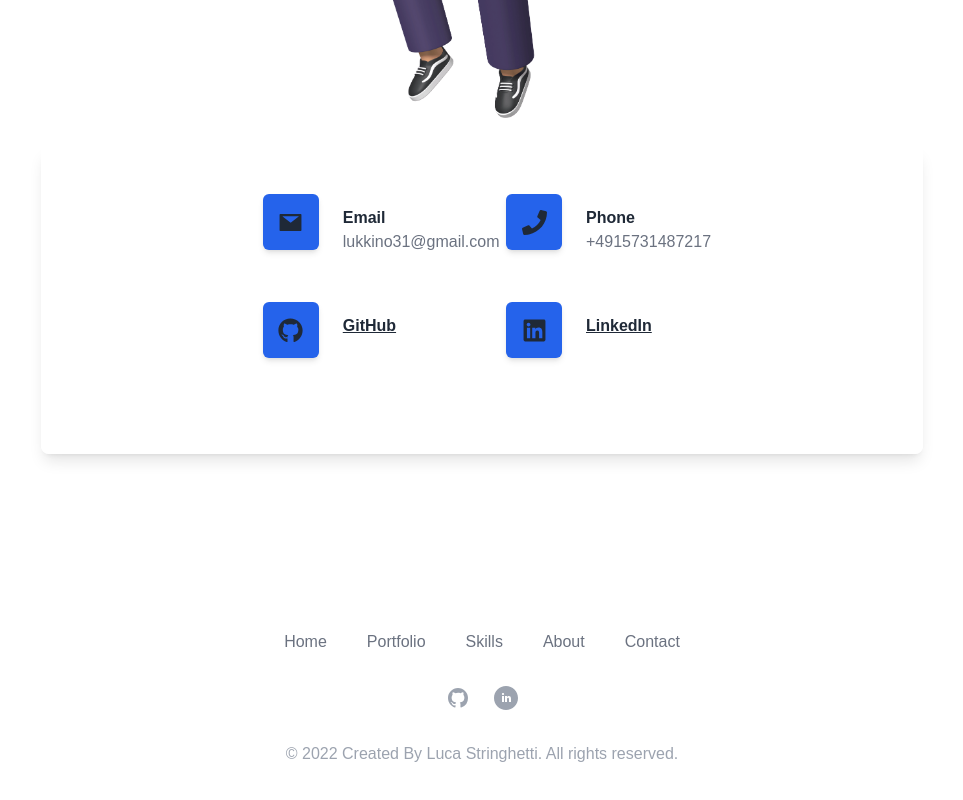
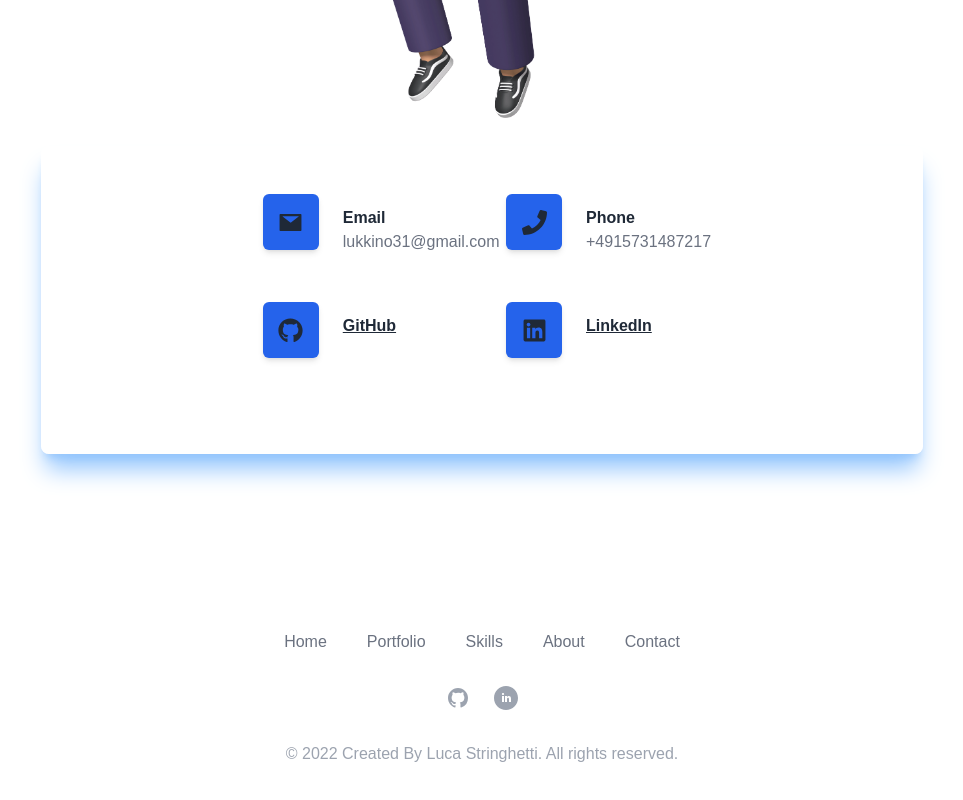
Before and after one commit to Quantumminded/my-portfolio, a Next.js app: page / in a window 1280 px wide. Shown: the part 5793-6593 px from the top of the page, without its empty margins (191-1154 px from the left). Built offline with nearby package versions, Linux system fonts and the light colour scheme.

Commit message:
adding shadow to contact box

```diff
--- a/components/Contact.jsx
+++ b/components/Contact.jsx
@@ -91,7 +91,7 @@ const Contact = () => {
 
       }} />
     <div class="container text-gray-800 px-4 md:px-12">
-      <div class="block rounded-lg shadow-lg py-10 md:py-12 px-2 md:px-6"
+      <div class="block rounded-lg shadow-xl shadow-blue-300 dark:shadow-teal-300 py-10 md:py-12 px-2 md:px-6"
         style={{
           marginTop: "-100px",
           background: "hsla(0, 0%, 100%, 0.8)",
```
